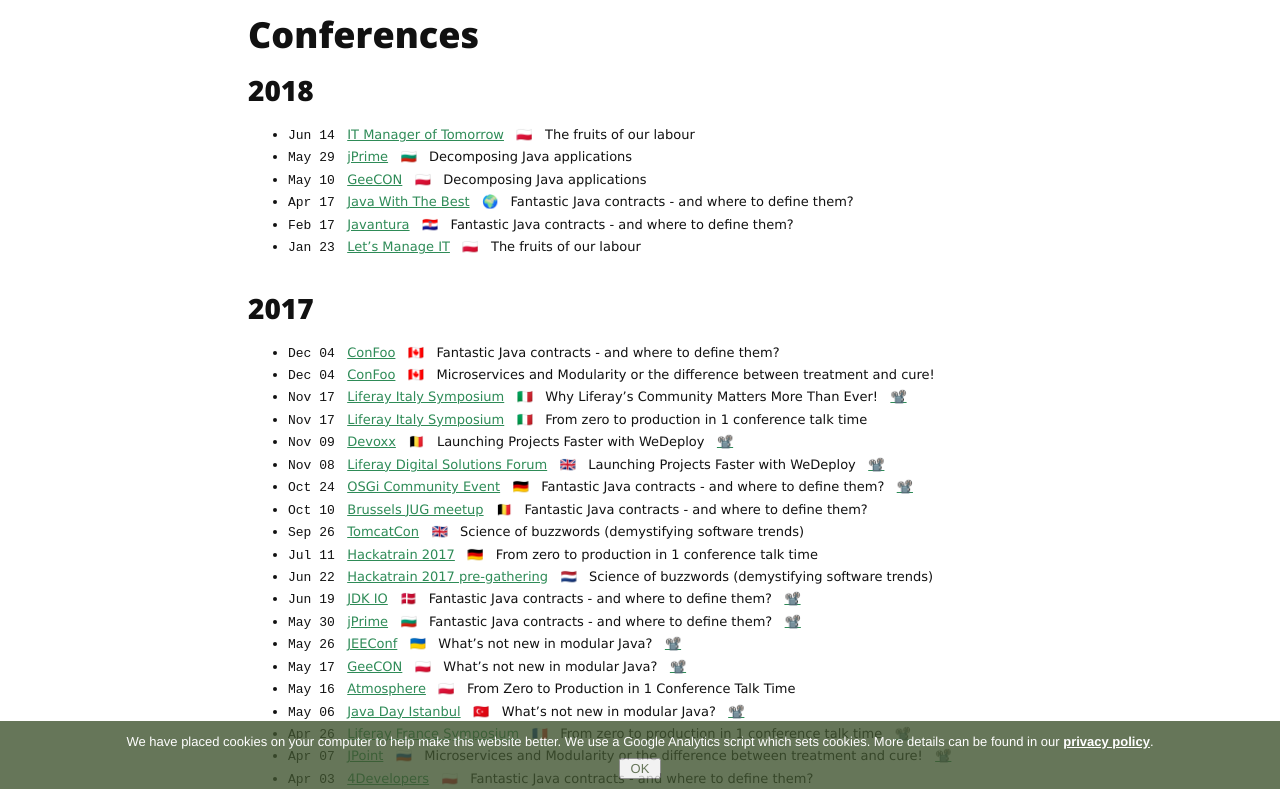
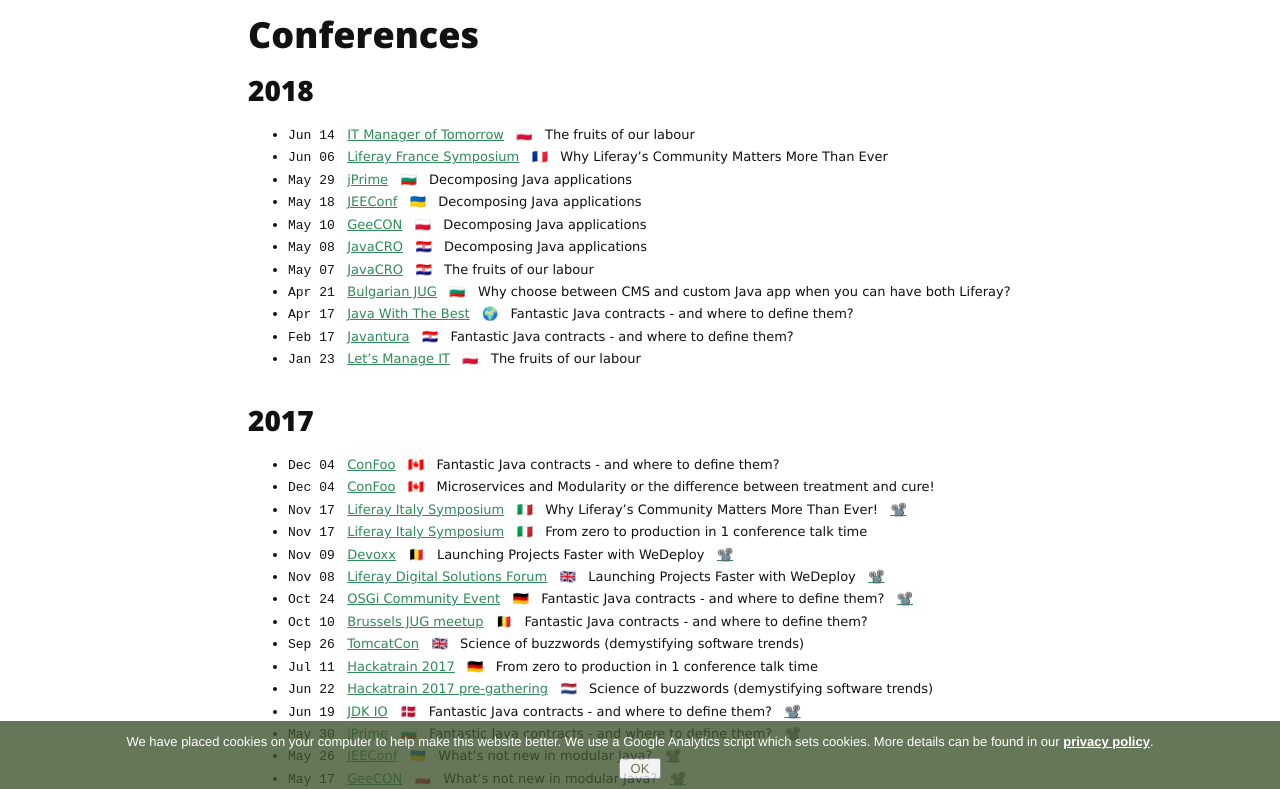
Before and after one commit to azzazzel/azzazzel.github.io, a Jekyll site: the page built from talks.md, in a window 1280 px wide and 900 px high, scrolled down 747 px, cut to the strip 111-900 px from the top of the window. Built offline with Jekyll 4.4.1, drawn with Linux system fonts in a browser that asks for light colours; nearby versions of some CDN libraries.

Commit message:
Added few more events

```diff
--- a/talks.md
+++ b/talks.md
@@ -78,10 +78,20 @@
 
 - `Jun 14` &nbsp; [IT Manager of Tomorrow](http://www.itmtconf.com/2018-en/)
 &nbsp; 🇵🇱 &nbsp; The fruits of our labour
+- `Jun 06` &nbsp; [Liferay France Symposium](https://www.liferay.com/web/events-symposium-france)
+&nbsp; 🇫🇷 &nbsp; Why Liferay's Community Matters More Than Ever
 - `May 29` &nbsp; [jPrime](http://jprime.io/)
 &nbsp; 🇧🇬 &nbsp; Decomposing Java applications
+- `May 18` &nbsp; [JEEConf](http://jeeconf.com/)
+&nbsp; 🇺🇦 &nbsp; Decomposing Java applications
 - `May 10` &nbsp; [GeeCON](https://2018.geecon.org/)
 &nbsp; 🇵🇱 &nbsp; Decomposing Java applications
+- `May 08` &nbsp; [JavaCRO](http://2018.javacro.hr/eng)
+&nbsp; 🇭🇷 &nbsp; Decomposing Java applications
+- `May 07` &nbsp; [JavaCRO](http://2018.javacro.hr/eng)
+&nbsp; 🇭🇷 &nbsp; The fruits of our labour
+- `Apr 21` &nbsp; [Bulgarian JUG](https://jug.bg/events/liferay-workshop/)
+&nbsp; 🇧🇬 &nbsp; Why choose between CMS and custom Java app when you can have both Liferay?
 - `Apr 17` &nbsp; [Java With The Best](https://java.withthebest.com/)
 &nbsp; 🌍  &nbsp; Fantastic Java contracts - and where to define them?
 - `Feb 17` &nbsp; [Javantura](https://javantura.com)
```
